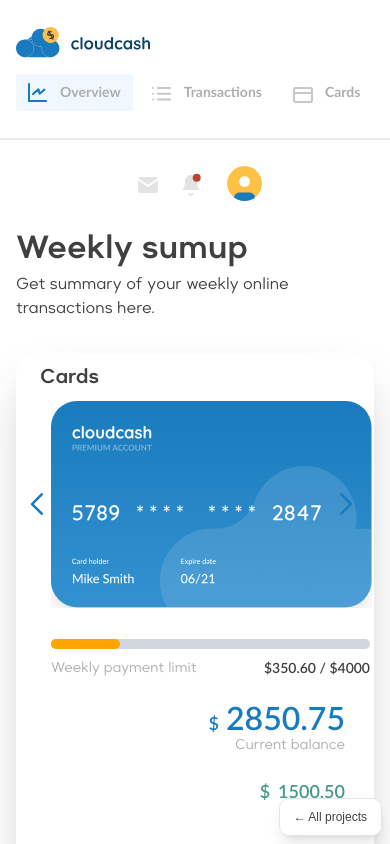
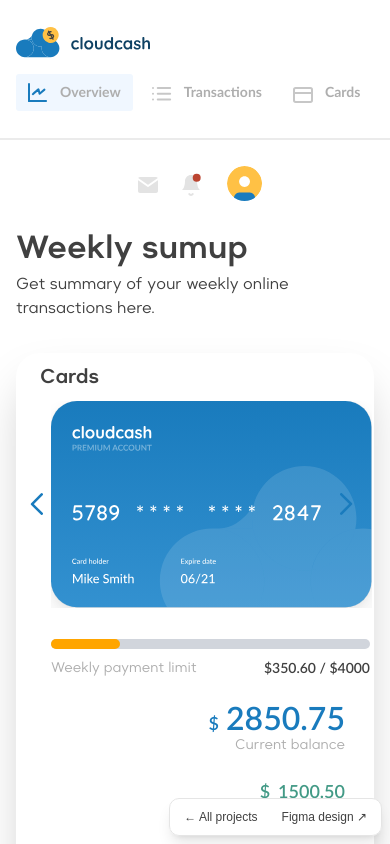
Before and after one commit to mauriciomateus/pixel-perfect-practice, a Next.js app: page /implementation/dashboard-1 in a window 390 px wide. Shown: the top 844 px of the page. Built offline with nearby package versions, Linux system fonts and the light colour scheme.

Commit message:
Add Figma design link to implementation page nav
- app/implementation/dashboard-1/page.tsx: add a "Figma design" link to
  the fixed bottom-right nav, after "Compare with design", opening the
  Figma Community file in a new tab (noopener noreferrer); shown at all
  breakpoints

```diff
--- a/app/implementation/dashboard-1/page.tsx
+++ b/app/implementation/dashboard-1/page.tsx
@@ -25,6 +25,14 @@ export default function Dashboard1Implementation() {
         >
           Compare with design
         </Link>
+        <a
+          href="https://www.figma.com/community/file/894542039433511203/financial-dashboard"
+          target="_blank"
+          rel="noopener noreferrer"
+          className="rounded-md px-2.5 py-1.5 transition hover:bg-neutral-100 hover:text-neutral-900"
+        >
+          Figma design ↗
+        </a>
       </nav>
     </>
   );
```
